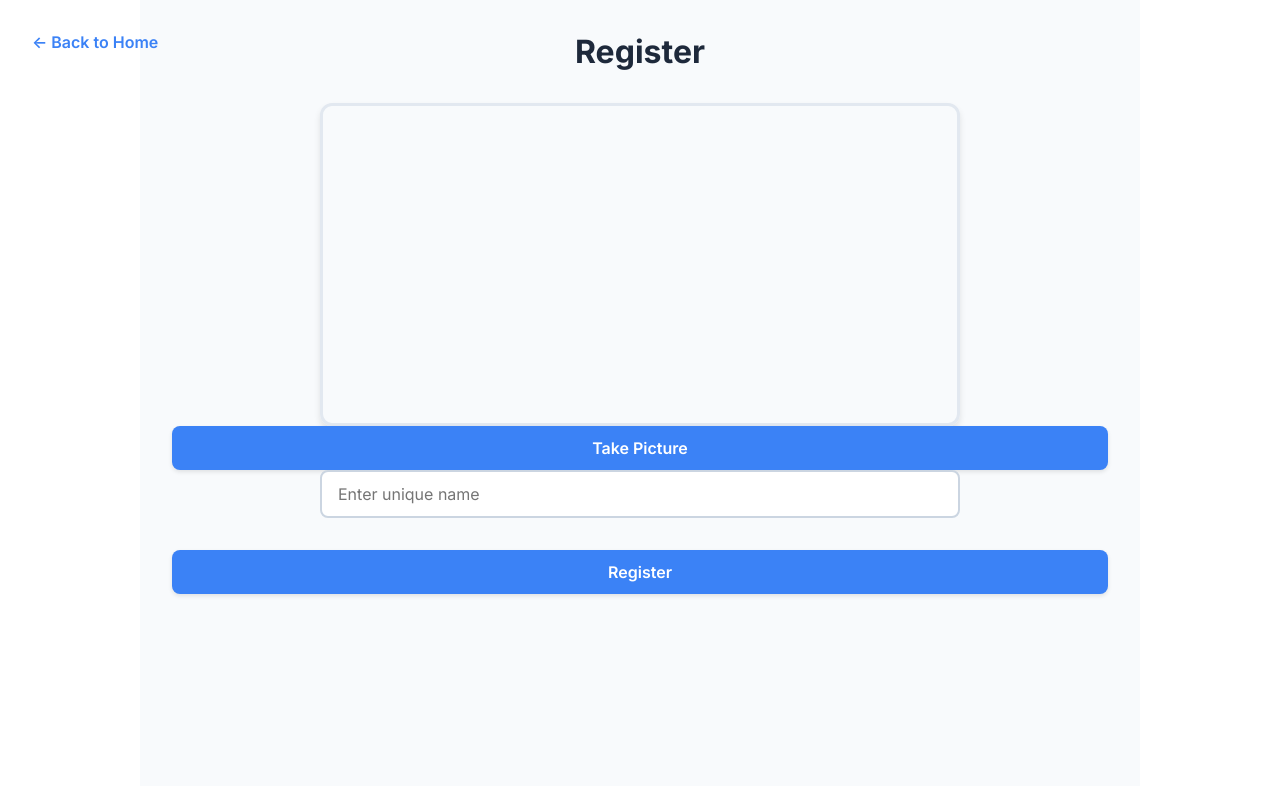
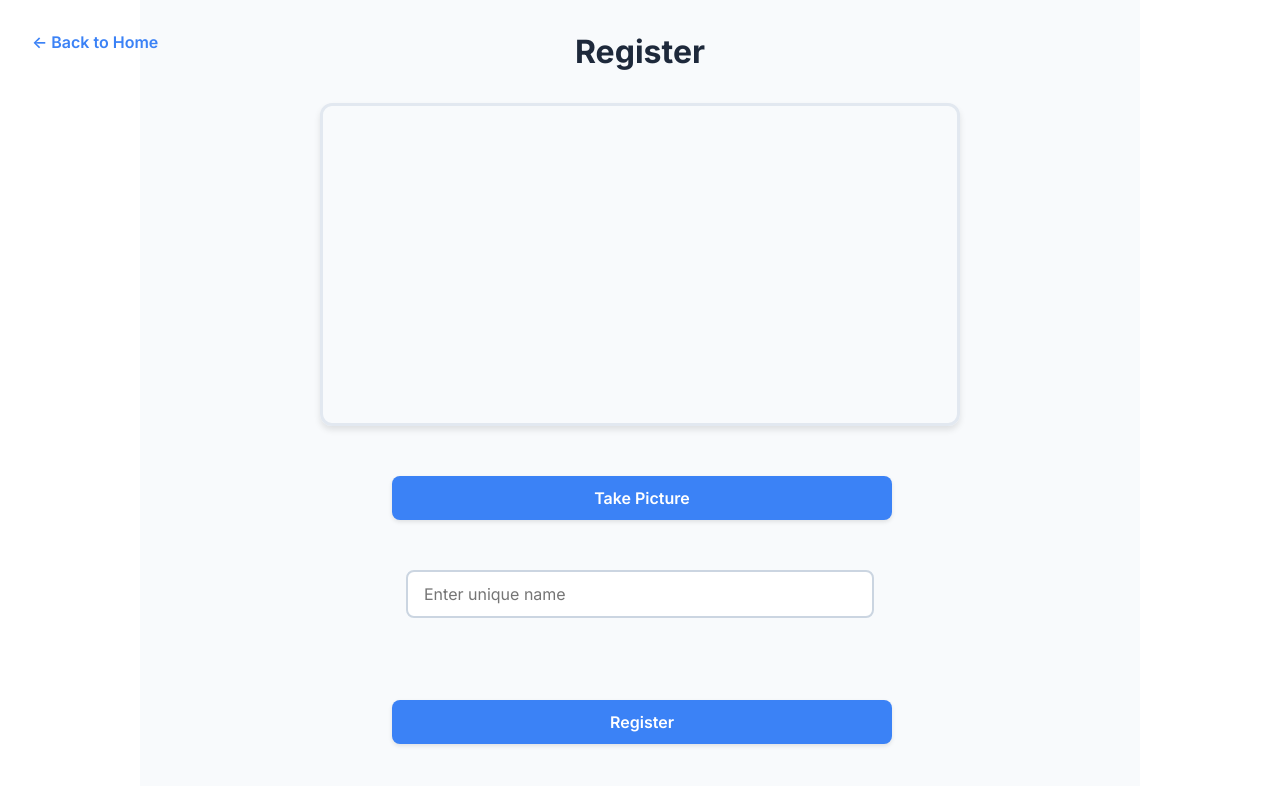
Before and after one commit to A-BHARATH77/Face_Detecto, a React (Create React App) app: page /register in a window 1280 px wide. Shown: the top 786 px of the page. Built offline with nearby package versions, Linux system fonts and the light colour scheme; no server answers.

Commit message:
Your commit message

```diff
--- a/src/pages/Registration.css
+++ b/src/pages/Registration.css
@@ -53,6 +53,9 @@
   cursor: pointer;
   transition: all 0.2s ease;
   box-shadow: 0 2px 4px rgba(0, 0, 0, 0.1);
+  width: 500px;
+  margin: 50px;
+  margin-left: 220px;
 }
 
 .reg-btn:hover {
@@ -69,9 +72,9 @@
   display: flex;
   flex-direction: column;
   gap: 1rem;
-  max-width: 640px;
+  width: 500px;
   margin: 0 auto;
-  width: 100%;
+  width: 50%;
 }
 
 .reg-input {
```
